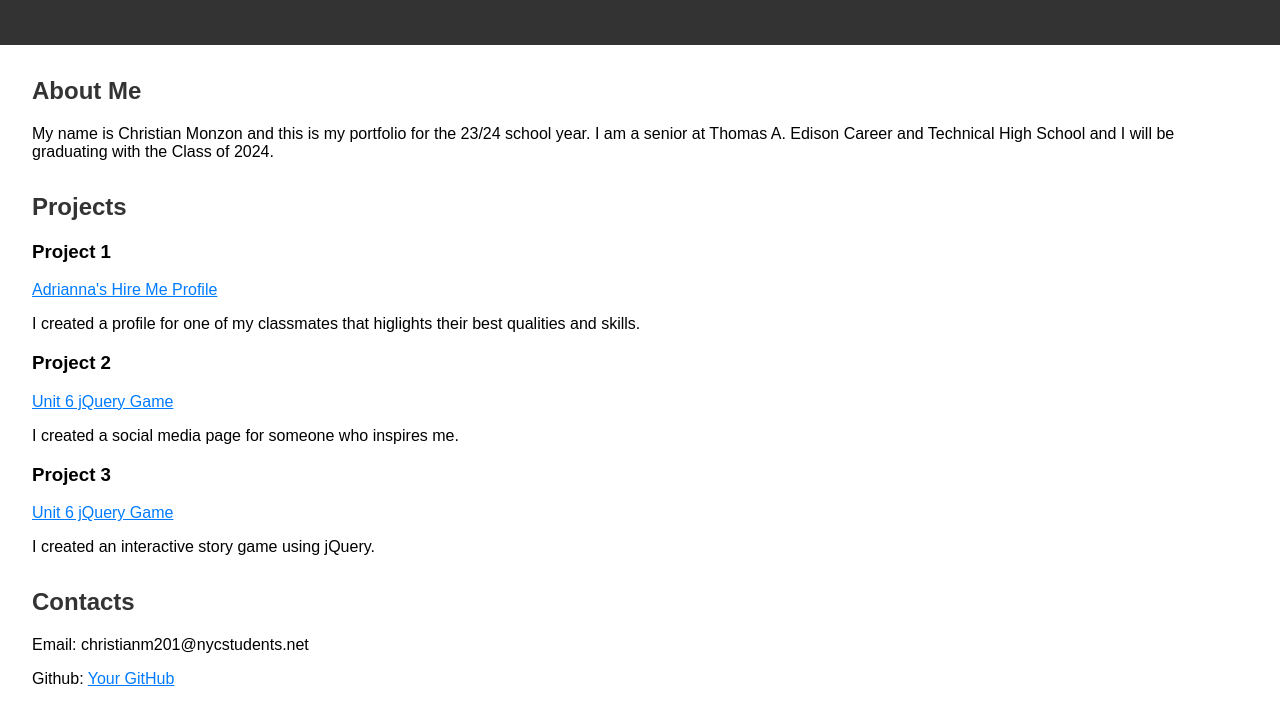
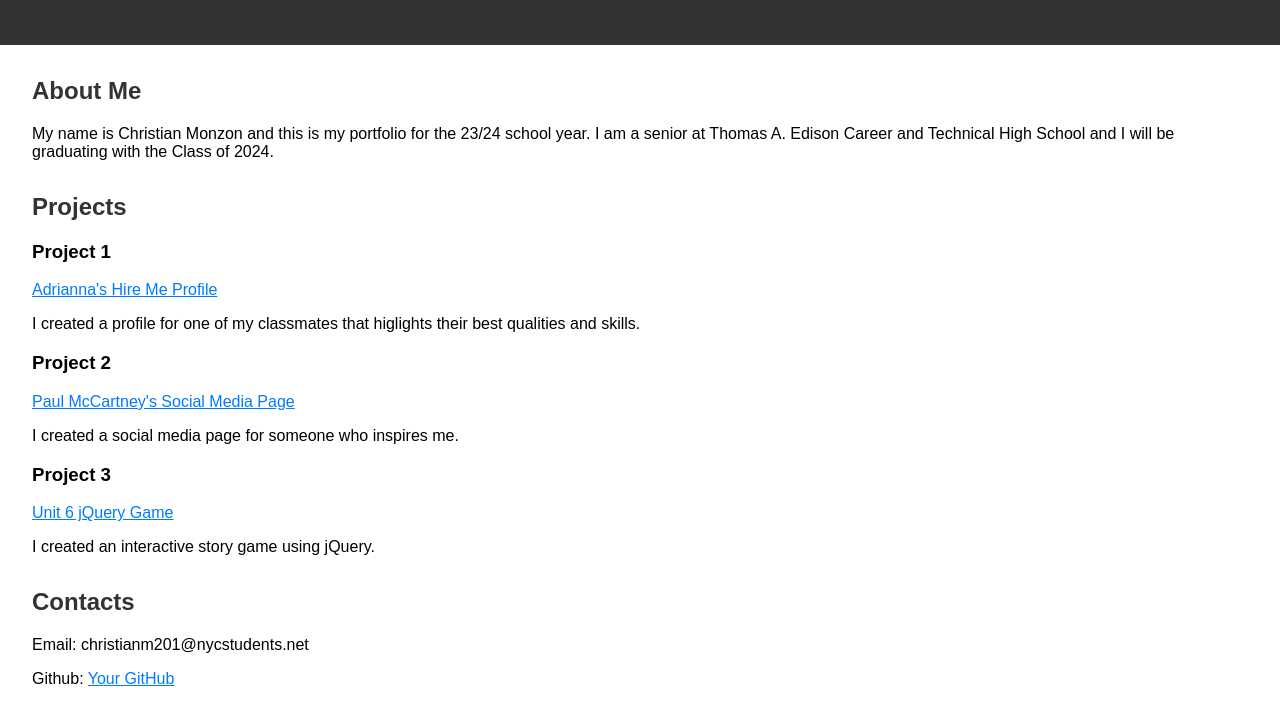
Before and after one commit to christianmonzon1/christianm.github.io, a plain HTML site: page index.html in a window 1280 px wide. Shown: the part 133-853 px from the top of the page. Drawn offline with Linux system fonts and the light colour scheme.

Commit message:
Update index.html

```diff
--- a/index.html
+++ b/index.html
@@ -29,7 +29,7 @@
         </div>
         <div class="project">
             <h3>Project 2</h3>
-            <a href="https://unit-4-project-social-media-page-christianmonzo2.seniorspds-56-fall-2023.repl.co/" target="_blank" >Unit 6 jQuery Game</a>
+            <a href="https://unit-4-project-social-media-page-christianmonzo2.seniorspds-56-fall-2023.repl.co/" target="_blank" >Paul McCartney's Social Media Page</a>
             <p>I created a social media page for someone who inspires me.</p>
         </div>
         <div class="project">
```
